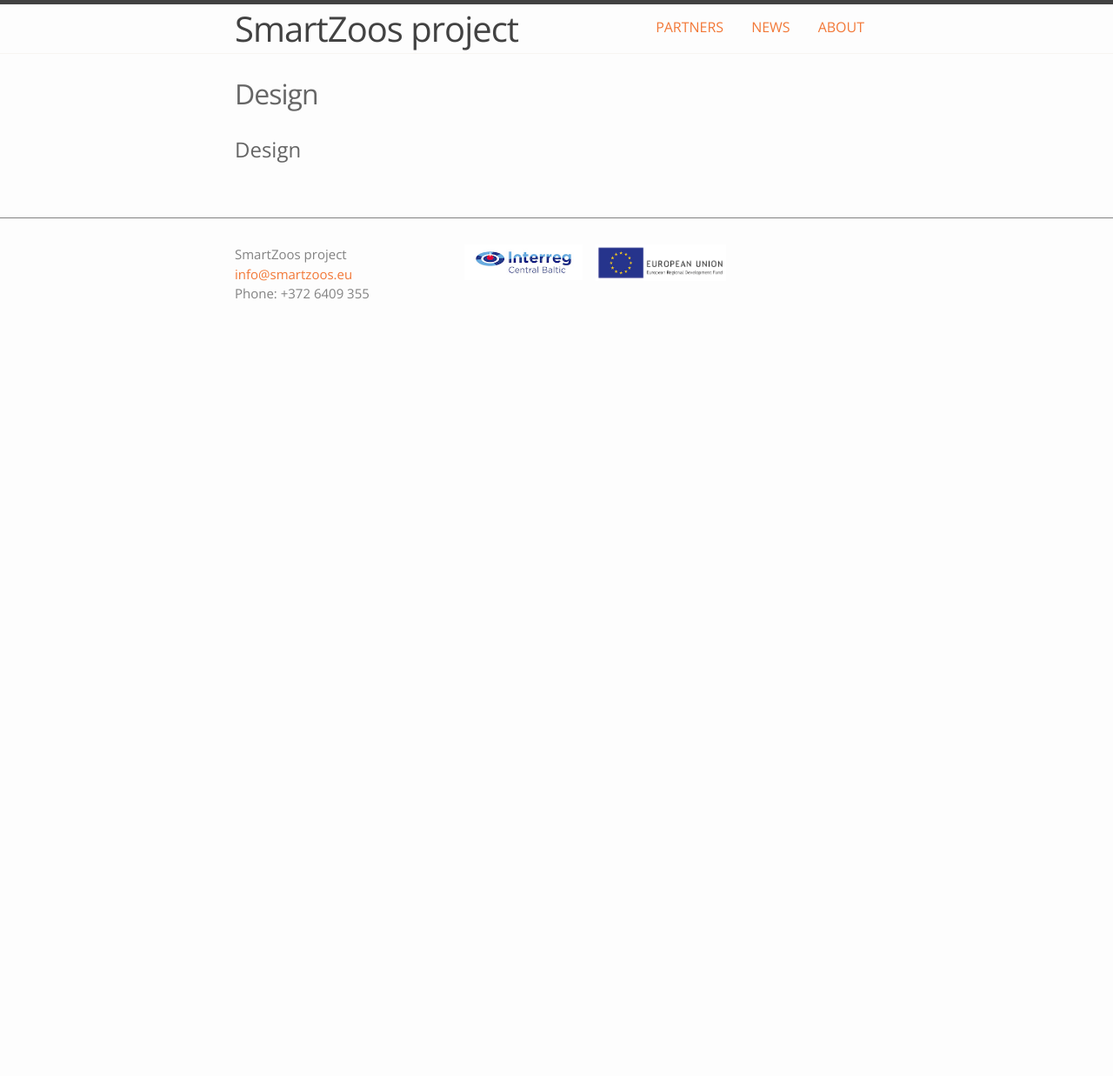
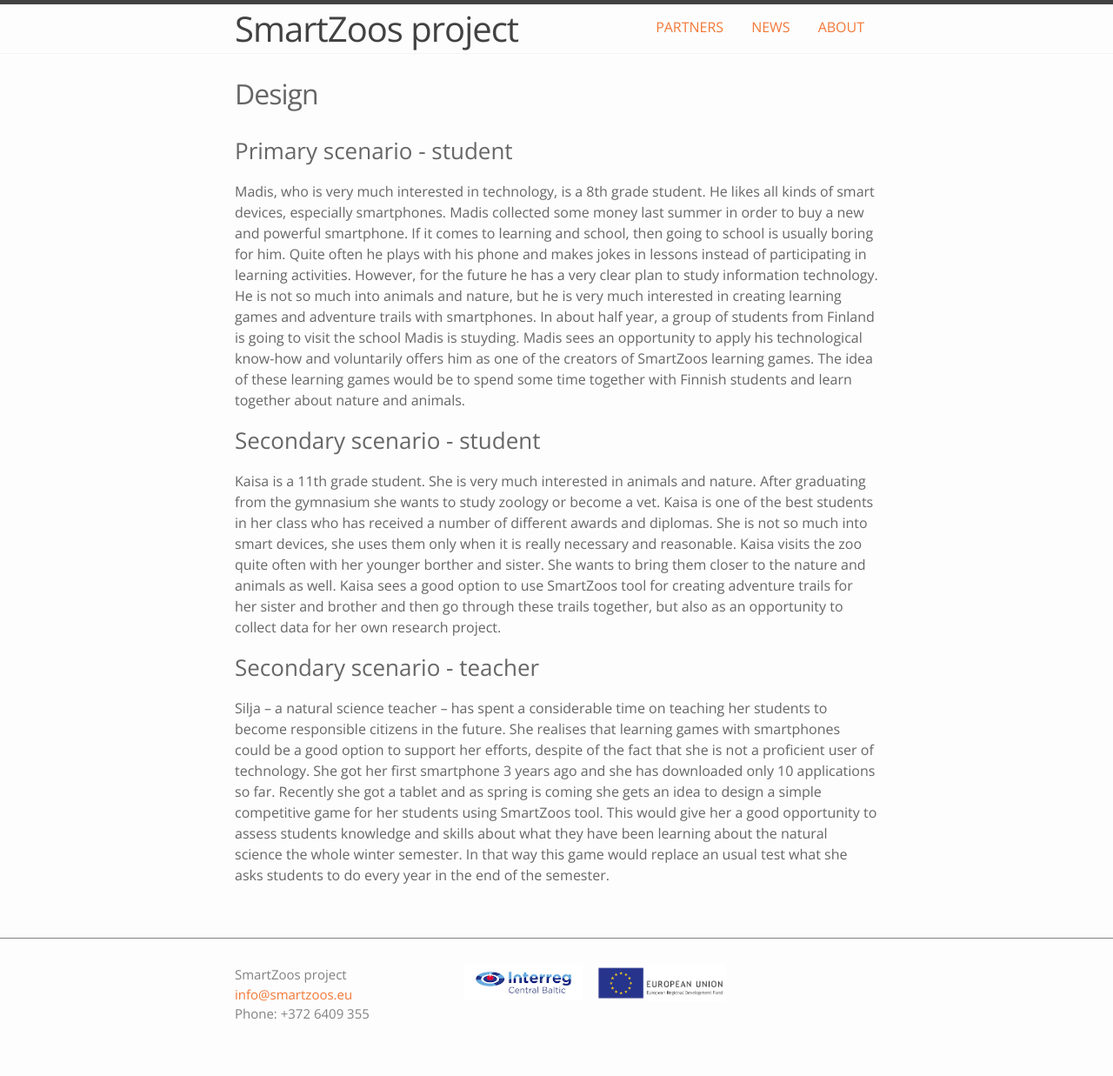
Before and after one commit to tammets/SmartZoosSite, a Jekyll site: the page built from design.md, in a window 1280 px wide. Shown: the whole page at 87% size. Built offline with Jekyll 4.4.1, drawn with Linux system fonts in a browser that asks for light colours; before the commit the page ends 900 px from its top, so only the background shows below that.

Commit message:
Filled design page with data.

```diff
--- a/design.md
+++ b/design.md
@@ -4,4 +4,11 @@ title: Design
 permalink: /design/
 ---
 
-# Design
+### Primary scenario - student
+Madis, who is very much interested in technology, is a 8th grade student. He likes all kinds of smart devices, especially smartphones. Madis collected some money last summer in order to buy a new and powerful smartphone. If it comes to learning and school, then going to school is usually boring for him. Quite often he plays with his phone and makes jokes in lessons instead of participating in learning activities. However, for the future he has a very clear plan to study information technology. He is not so much into animals and nature, but he is very much interested in creating learning games and adventure trails with smartphones. In about half year, a group of students from Finland is going to visit the school Madis is stuyding. Madis sees an opportunity to apply his technological know-how and voluntarily offers him as one of the creators of SmartZoos learning games. The idea of these learning games would be to spend some time together with Finnish students and learn together about nature and animals.
+
+### Secondary scenario - student
+Kaisa is a 11th grade student. She is very much interested in animals and nature. After graduating from the gymnasium she wants to study zoology or become a vet. Kaisa is one of the best students in her class who has received a number of different awards and diplomas. She is not so much into smart devices, she uses them only when it is really necessary and reasonable. Kaisa visits the zoo quite often with her younger borther and sister. She wants to bring them closer to the nature and animals as well. Kaisa sees a good option to use SmartZoos tool for creating adventure trails for her sister and brother and then go through these trails together, but also as an opportunity to collect data for her own research project.
+
+### Secondary scenario - teacher
+Silja – a natural science teacher – has spent a considerable time on teaching her students to become responsible citizens in the future. She realises that learning games with smartphones could be a good option to support her efforts, despite of the fact that she is not a proficient user of technology. She got her first smartphone 3 years ago and she has downloaded only 10 applications so far. Recently she got a tablet and as spring is coming she gets an idea to design a simple competitive game for her students using SmartZoos tool. This would give her a good opportunity to assess students knowledge and skills about what they have been learning about the natural science the whole winter semester. In that way this game would replace an usual test what she asks students to do every year in the end of the semester.
```
